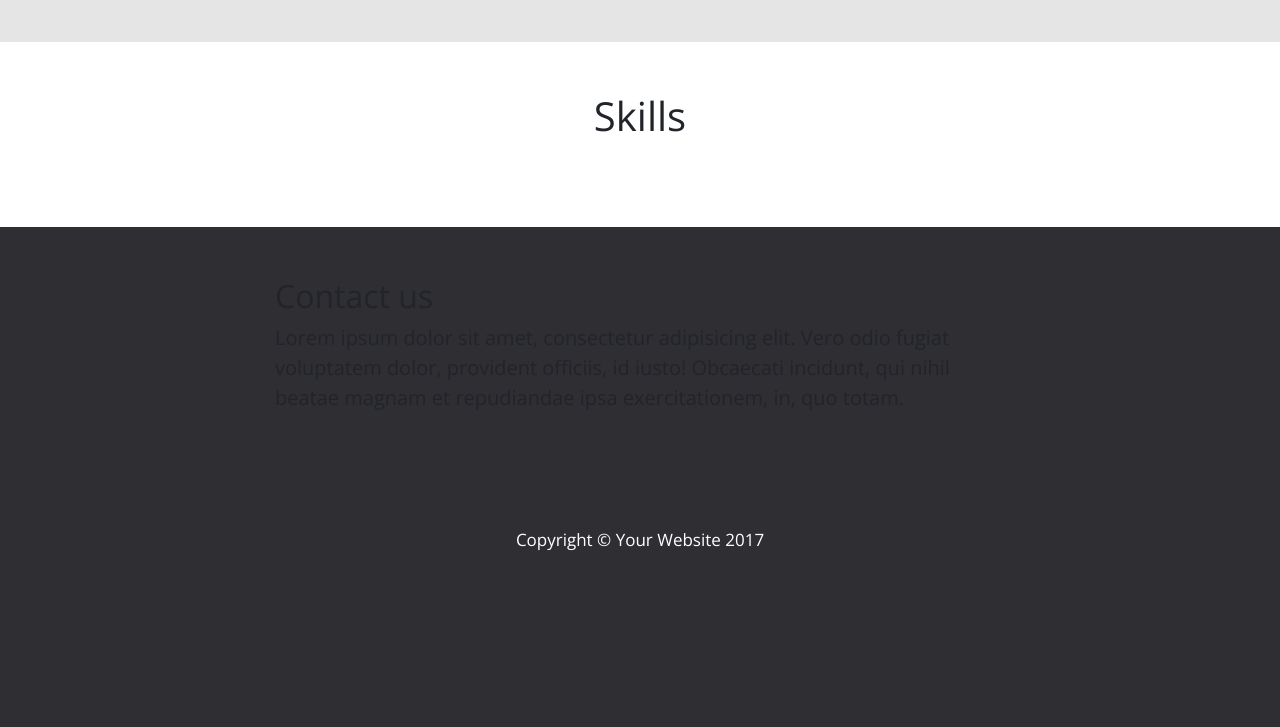
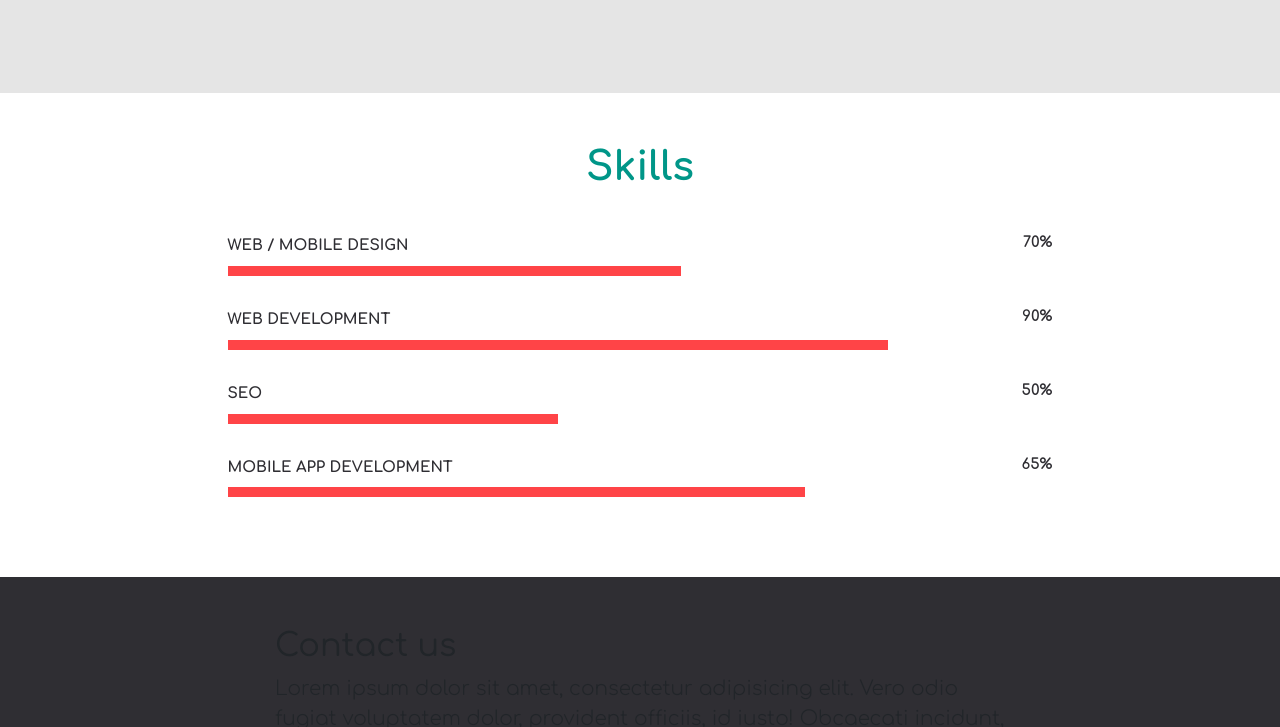
Before and after one commit to DuyguKeskek/porfolio-website, a plain HTML site: page index.html in a window 1280 px wide. Shown: the part 1795-2522 px from the top of the page. Before the commit the page ends 2395 px from the top, so only its background shows below. Drawn offline with nearby package versions, Linux system fonts and the light colour scheme; a web font is replaced by a local one.

Commit message:
Added a skills bar

```diff
--- a/css/style.css
+++ b/css/style.css
@@ -1,8 +1,8 @@
-@import url('https://fonts.googleapis.com/css?family=Open+Sans');
+@import url("https://fonts.googleapis.com/css?family=Comfortaa:400,700,300|Quattrocento");
 
 body {
 	background-color: #2F2E33;
-	font-family: 'Open Sans', sans-serif;
+	font-family: 'Comfortaa', sans-serif;
 	font-size: 17px;
 }
 
@@ -156,7 +156,7 @@ section {
   width: 250px;
   height: 250px;
   padding: 0;
-	margin: 0 20px;
+	margin: 0 25px;
 }
 
 .galleryItem img {
@@ -228,6 +228,53 @@ section {
 	background-color: white;
 }
 
+#skills h1 {
+	color: #009688;
+	font-weight: bold;
+}
+
+.skillbar {
+  position: relative;
+  display: block;
+  width: 100%;
+  margin-bottom: 30px;
+}
+
+.skillbar-bar:before {
+  background: #FF4447;
+  content: "";
+  height: 10px;
+  position: absolute;
+  width: 100%;
+  z-index: -1;
+}
+
+.skillbar-bar {
+  height: 10px;
+  width: 0px;
+  background: #FF4447;
+  transition-property: width, background-color;
+}
+
+.skillbar-title {
+  color: #2F2E33;
+  font-size: 15px;
+  font-weight: bold;
+  text-transform: uppercase;
+  display: inline-block;
+  padding-bottom: 1%;
+}
+
+.skill-bar-percent {
+  float: right;
+  display: inline-block;
+  color: #2F2E33;
+  font-size: 15px;
+  font-weight: bold;
+  text-transform: uppercase;
+  padding-bottom: 1%;
+}
+
 /*Star Animation*/
 #space, .stars {
   overflow: hidden;
--- a/index.html
+++ b/index.html
@@ -113,10 +113,29 @@
     <section id="skills">
       <div class="container">
         <div class="row">
-          <div class="col-lg-8 mx-auto">
+          <div class="col-lg-9 mx-auto">
             <h1 class="text-center heading col-md-12">Skills</h1>
-
-          </div>
+                <div class="skillbar" data-percent="55%">
+                  <div class="skillbar-title">web / mobile design</div>
+                  <div class="skill-bar-percent">70%</div>
+                  <div class="skillbar-bar" style="width: 55%;"></div>
+                </div>
+                <div class="skillbar" data-percent="80%">
+                  <div class="skillbar-title">web development</div>
+                  <div class="skill-bar-percent">90%</div>
+                  <div class="skillbar-bar" style="width: 80%;"></div>
+                </div>
+                <div class="skillbar" data-percent="40%">
+                  <div class="skillbar-title">SEO</div>
+                  <div class="skill-bar-percent">50%</div>
+                  <div class="skillbar-bar" style="width: 40%;"></div>
+                </div>
+                <div class="skillbar" data-percent="70%">
+                  <div class="skillbar-title">mobile app development</div>
+                  <div class="skill-bar-percent">65%</div>
+                  <div class="skillbar-bar" style="width: 70%;"></div>
+                </div>
+              </div>
         </div>
       </div>
     </section>
```
